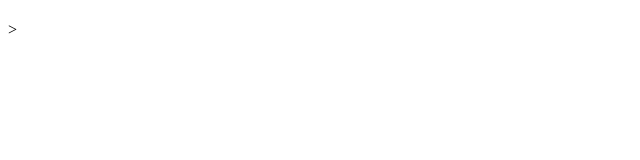
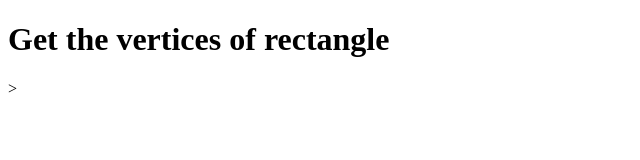
Before and after one commit to NandaMohan/ZohoTask, a plain HTML site: page task5.html in a window 1280 px wide. Shown: the whole page, without its empty margins (0-640 px from the left). Drawn offline with Linux system fonts and the light colour scheme.

Commit message:
Update task5.html

```diff
--- a/task5.html
+++ b/task5.html
@@ -1,7 +1,7 @@
 <!DOCTYPE html>
 <html>
 <body>
-<h1></h1>>
+<h1>Get the vertices of rectangle</h1>>
 <script>
 function getVertices(h,k,l,b,x)
 {
```
